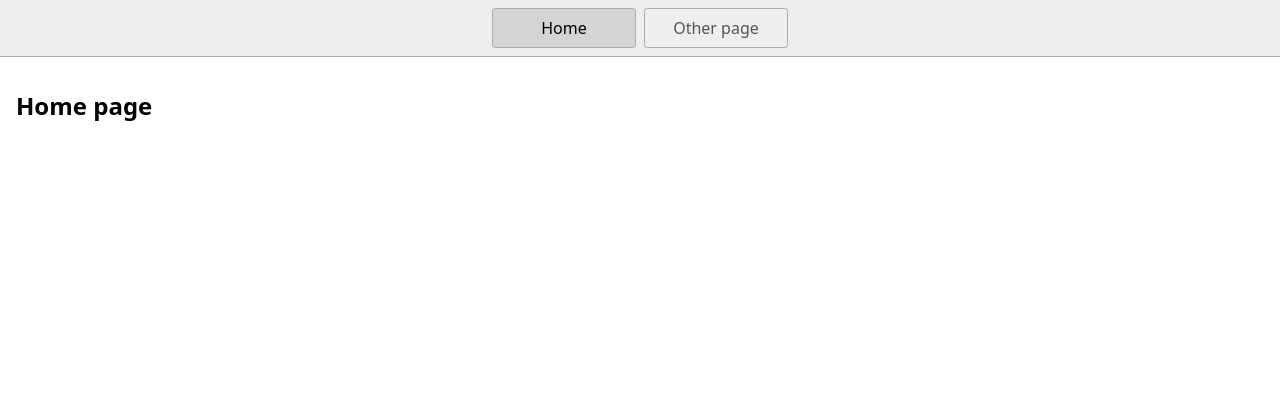
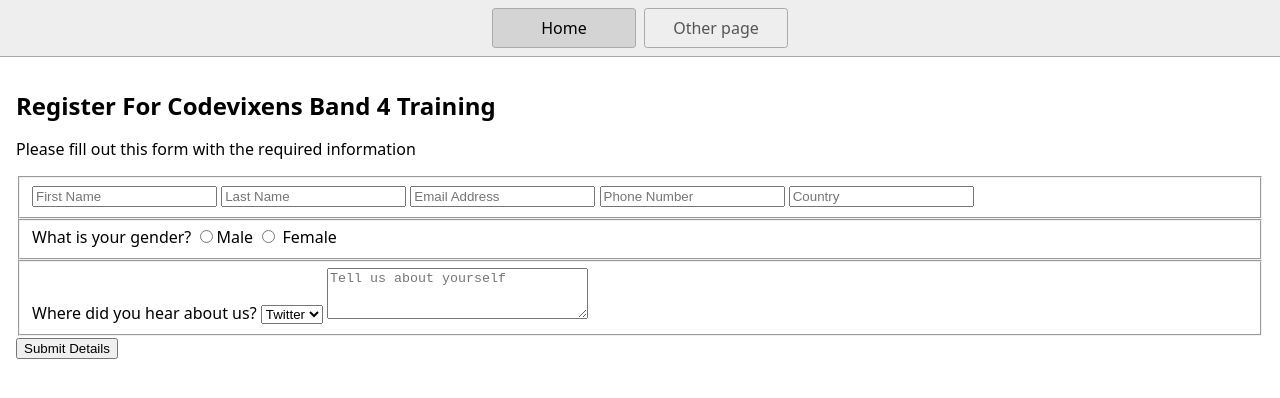
Before and after one commit to Jaybasi/Codevixens-reg-form, a plain HTML site: page index.html in a window 1280 px wide. Drawn offline with Linux system fonts and the light colour scheme.

Commit message:
codevixen reg form

```diff
--- a/index.html
+++ b/index.html
@@ -1,7 +1,7 @@
 <!DOCTYPE html>
 <html lang="en">
   <head>
-    <title>Home</title>
+    <title>Codevixens registration form</title>
     <meta charset="UTF-8" />
     <meta name="viewport" content="width=device-width" />
     <!--
@@ -17,7 +17,39 @@
       <a href="/page2.html">Other page</a>
     </nav>
     <main>
-      <h1>Home page</h1>
+      <h1>Register For Codevixens Band 4 Training</h1>
+      <p>Please fill out this form with the required information</p>
+<form action="reg.html" method="post">
+    <fieldset>
+        <label for="first-name"> <input name="FN" type="text" id="first-name" placeholder="First Name" required="">
+        </label>
+        <label for="last-name"><input name="LN" type="text" id="last-name" placeholder="Last Name" required="">
+        </label>
+        <label  for="email"><input name="email" type="email" id="email" placeholder="Email Address" required="">
+        </label>
+        <label  for="phone-number"><input name="phone" type="number" id="phone-number" placeholder="Phone Number" required="">
+        </label>
+        <label for="country"><input name="country" type="text" id="country" placeholder="Country" required="">
+        </label>
+
+    </fieldset>
+     <fieldset>
+        <label for="male">What is your gender? <input class="inline" type="radio" id="male" name="gender">Male</label>
+        <label for="female"><input class="inline" type="radio" id="female" name="gender"> Female</label>
+     </fieldset>
+    <fieldset>
+        <label for="referrer">Where did you hear about us?
+        <select id="referrer" name="referrer">
+            <option value="">Twitter</option>
+        </select>
+    </label>
+    <label for="bio">
+        <textarea name="bio" id="bio" rows="3" cols="30" placeholder="Tell us about yourself"></textarea>
+      </label>
+    </fieldset>
+    <input type="submit" value="Submit Details">
+
+</form>
     </main>
   </body>
 </html>
```
